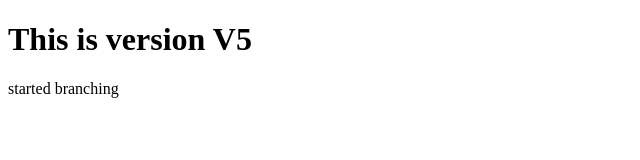
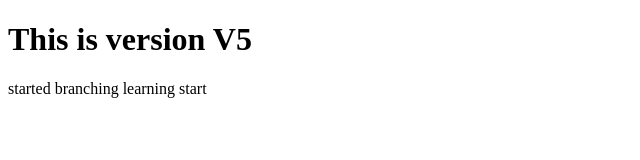
Before and after one commit to VrushaliMandee/myrepo, a plain HTML site: page Index.html in a window 1280 px wide. Shown: the whole page, without its empty margins (0-640 px from the left). Drawn offline with Linux system fonts and the light colour scheme.

Commit message:
changes updated successfully

```diff
--- a/Index.html
+++ b/Index.html
@@ -7,6 +7,6 @@
 </head>
 <body>
     <h1>This is version V5</h1>
-    started branching
+    started branching learning start
 </body>
 </html>
```
